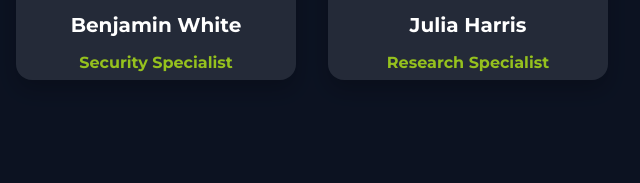
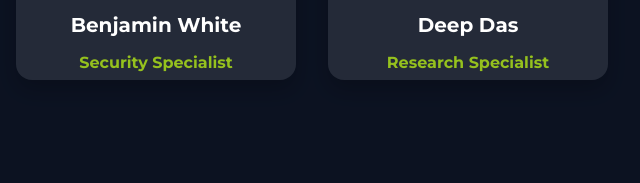
Before and after one commit to Naba321/Ecstasy2025, a plain HTML site: page Ecstasy 2025/Ecstasy 2025/team1.html in a window 1280 px wide. Shown: the part 2073-2256 px from the top of the page, 640-1280 px from the left. Drawn offline with nearby package versions, Linux system fonts and the light colour scheme.

Commit message:
Update team1.html

```diff
--- a/Ecstasy 2025/Ecstasy 2025/team1.html
+++ b/Ecstasy 2025/Ecstasy 2025/team1.html
@@ -320,7 +320,7 @@
                         </div>
                     </div>
                 </div>
-                <h3>Julia Harris</h3>
+                <h3>Deep Das</h3>
                 <p class="member-role">Research Specialist</p>
             </div>
         </div>
```
